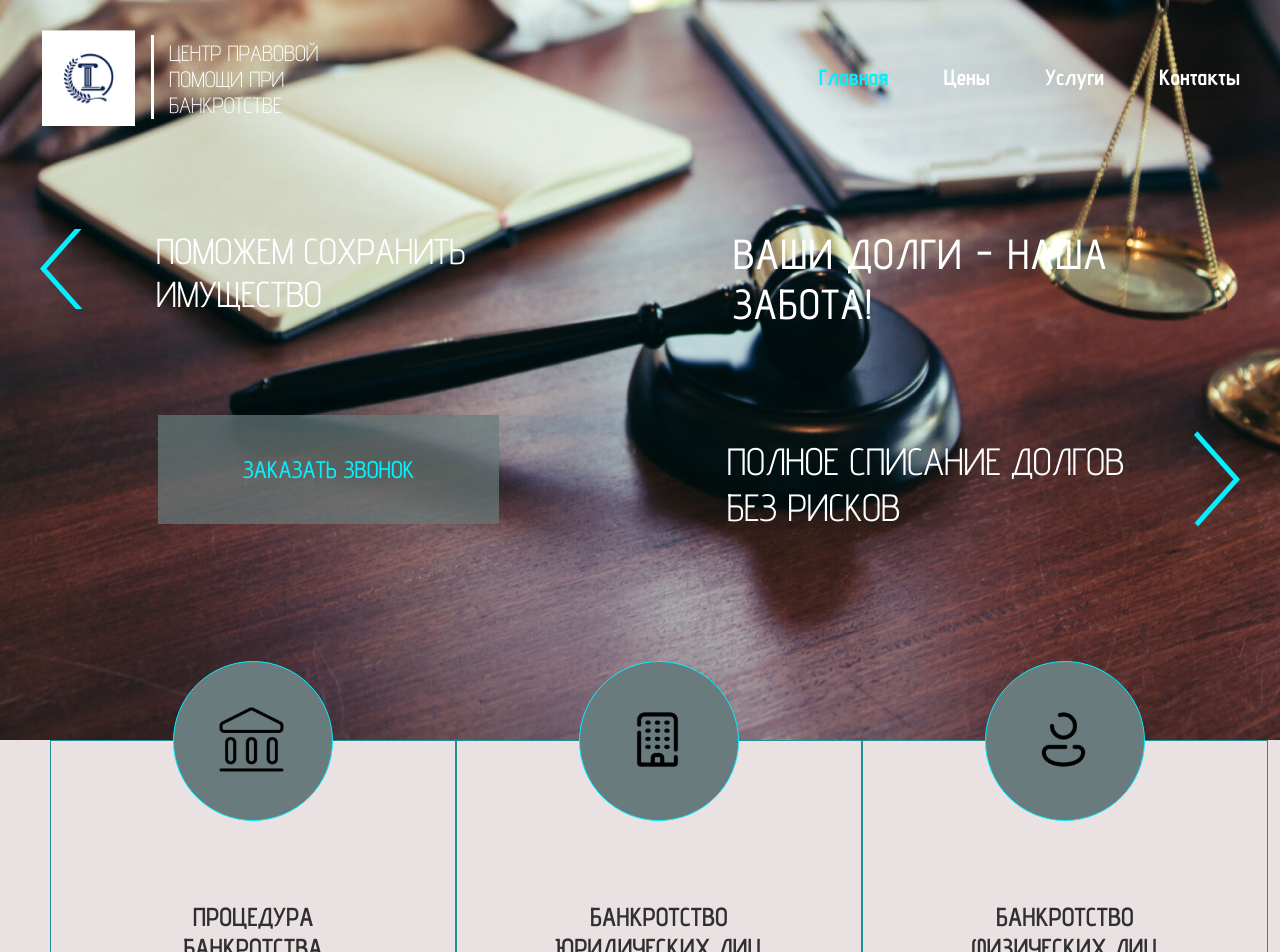
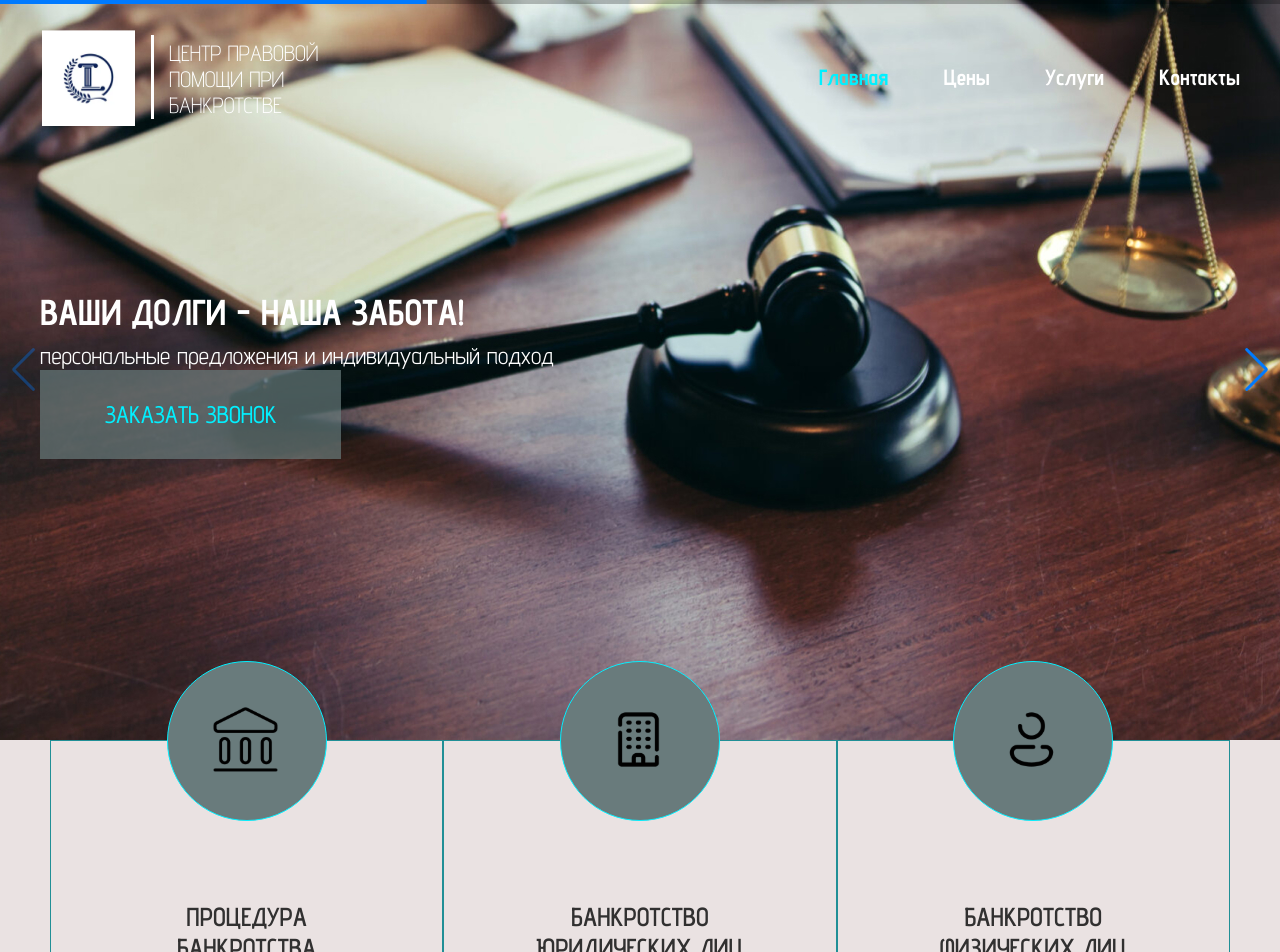
Before and after one commit to Irina-Strong-Lady/bankrupt, a Vue app: page / in a window 1280 px wide. Shown: the top 952 px of the page. Built offline with nearby package versions, Linux system fonts and the light colour scheme.

Commit message:
Second commit. Swiper begin implementing

```diff
--- a/package.json
+++ b/package.json
@@ -11,6 +11,7 @@
     "axios": "^1.5.1",
     "element-plus": "^2.4.1",
     "pinia": "^2.1.7",
+    "swiper": "^11.0.4",
     "vue": "^3.3.4",
     "vue-router": "^4.2.5"
   },
--- a/src/assets/styles/main.css
+++ b/src/assets/styles/main.css
@@ -84,4 +84,8 @@ time, mark, audio, video {
 a {
   color: inherit;
 }
+
+.swiper-button-prev, .swiper-button-next {
+  color: #02F0FF;
+}
 /*# sourceMappingURL=main.css.map */
--- a/src/components/AppLayout.vue
+++ b/src/components/AppLayout.vue
@@ -1,36 +1,60 @@
 <script setup>
+import { ref } from 'vue';
+import { Swiper, SwiperSlide } from 'swiper/vue';
+import { Navigation, Pagination } from 'swiper/modules';
+import 'swiper/css';
+import 'swiper/css/pagination';
+import 'swiper/css/navigation';
+
+
+const modules = [Pagination, Navigation]
+
+const pagination = {
+  clickable: true,
+  type: 'progressbar'
+}
+
 const props = defineProps({
     imgUrl: {
         type: String,
         required: true
+    },
+    serviceList: {
+      type: Object,
+      required: true
     }
 })
+
 </script>
 
 <template>
   <section>
-    <div :style="`background-image: url(${imgUrl})`" class="intro">
+    <swiper
+      :pagination="pagination"
+      :modules="modules"
+      :navigation="true"
+      class="intro"
+    >
+      <swiper-slide
+        v-for="(item, index) in serviceList"
+        :key="index" :style="`background-image: url(${imgUrl}${item.image})`"
+        class="intro"
+      >
         <div class="wrapper">
           <div class="top__wrapper">
-          <div class="arrow__wrapper"></div>
-          <div class="top__title-left">
-            <h1 class="top__text-left">ПОМОЖЕМ СОХРАНИТЬ ИМУЩЕСТВО</h1>
-          </div>
-          <div class="top__title-right">
-            <h1 class="top__text-right">ВАШИ ДОЛГИ - НАША ЗАБОТА!</h1>
+            <div class="top__title">
+              <h1 class="top__text">{{ item.title }}</h1>
+              <h2 class="top__text-low">{{ item.text }}</h2>
             </div>
           </div>
           <div class="bottom__wrapper">
             <div class="button__wrapper">
               <a href="#!" class="action__btn-text">ЗАКАЗАТЬ ЗВОНОК</a>
             </div>
-          <div class="bottom__title-right">
-            <h1 class="bottom__text-right">ПОЛНОЕ СПИСАНИЕ ДОЛГОВ БЕЗ РИСКОВ</h1>
-          </div>
-          <div class="arrow__wrapper-bottom"></div>
           </div>
         </div>
-    </div>
+      </swiper-slide>
+    </swiper>
   </section>
 </template>
 
@@ -42,17 +66,18 @@ const props = defineProps({
   background-repeat: no-repeat
   background-size: cover
   background-position: center
-  padding-top: 229px
   text-align: center
+  z-index: 0
   & .wrapper
-    display: inline-block
-    max-width: 1200px
+    position: relative
+    display: flex
+    flex-wrap: wrap
+    text-align: left
+    width: 1200px
 .top__wrapper
-  display: grid
-  grid-template-columns: 46px repeat(2, 1fr)
-  column-count: 1
-  gap: 0 70px
-  animation-duration: 2s
+  position: absolute
+  top: -10vh
+  animation-duration: 3s
   animation-name: slidein
   @keyframes slidein
     from
@@ -66,19 +91,8 @@ const props = defineProps({
   @media screen and (max-width: 1200px)
     grid-template-columns: 1fr
     gap: 0 50px
-.arrow__wrapper
-  background: url('../assets/img/svg/arrow-top.svg') no-repeat left
+.top__title
   transition: .5s
-  margin-bottom: 20px
-  &:hover, &:focus, &:active
-    opacity: .85
-    transform: translateX(-10px)
-    transition: .5s
-  @media screen and (max-width: 1200px)
-    display: none
-.top__title-left
-  transition: .5s
-  text-align: left
   &:hover, &:focus, &:active
     opacity: .85
     transform: translateX(-10px)
@@ -86,55 +100,36 @@ const props = defineProps({
     cursor: default
   @media screen and (max-width: 1200px)
    display: none
-.top__text-left
+.top__text
   color: #FFF
   font-size: 36px
   font-style: normal
+  font-weight: 700
+  line-height: normal
+  margin-bottom: 1vh
+.top__text-low
+  color: #FFF
+  font-size: 24px
+  font-style: normal
   font-weight: 400
   line-height: normal
-  padding-right: 100px
-.top__title-right
-  &:hover, &:focus, &:active
-    cursor: default
-  @media screen and (max-width: 1200px)
-    position: sticky
-    display: flex
-    flex-wrap: wrap
-    justify-content: center
-    margin: 0 15px
-.top__text-right
-  color: #FFF
-  font-size: 42px
-  font-style: normal
-  font-weight: 500
-  line-height: normal
-  letter-spacing: 1.5px
-  text-align: left
-  @media screen and (max-width: 1200px)
-    padding-left: 0
-  @media screen and (max-width: 767px)
-    padding-left: 0
-    font-size: 36px
-    text-align: center
 .bottom__wrapper
-  display: grid
-  grid-template-columns: repeat(2, 1fr) 46px
-  margin-top: 80px
+  position: absolute
   animation-duration: 3s
   animation-name: slidein1
   @media screen and (max-width: 1200px)
     grid-template-columns: 1fr
   @keyframes slidein1
     from
-      margin-left: 35%
+      margin-top: 35%
       width: 100%
       opacity: 0
     to
-      margin-left: 0%
+      margin-top: 0%
       width: 100%
       opacity: 1
 .button__wrapper
-  padding: 40px 85px
+  padding: 30px 65px
   background: rgba(105, 123, 124, 0.69)
   margin: auto
   transition: .5s
@@ -160,32 +155,30 @@ const props = defineProps({
   cursor: default
   @media screen and (max-width: 1200px)
     font-size: 20px
-.bottom__title-right
-  padding: 5% 8% 0 19%
-  transition: .5s
-  &:hover, &:focus, &:active
-    opacity: .85
-    transform: translateX(10px)
-    transition: .5s
-    cursor: default
-  @media screen and (max-width: 1200px)
-    display: none
-.bottom__text-right
-  color: #FFF
-  font-size: 38px
-  font-style: normal
-  font-weight: 400
-  line-height: normal
-  text-align: left
-.arrow__wrapper-bottom
-  background: url('../assets/img/svg/arrow-right.svg') no-repeat right
-  transition: .5s
-  margin-top: 20px
-  &:hover, &:focus, &:active
-    opacity: .85
-    transform: translateX(10px)
-    transition: .5s
-    cursor: default
-  @media screen and (max-width: 1200px)
-    display: none
+.swiper
+  width: 100%
+  height: 100%
+.swiper-slide
+  text-align: center
+  font-size: 18px
+  display: flex
+  justify-content: center
+  align-items: center
+  color: #FFFFFF
+.swiper-slide img
+  display: block
+  width: 100%
+  height: 100%
+.swiper-pagination-bullet
+  width: 50px
+  height: 50px
+  text-align: center
+  line-height: 20px
+  font-size: 12px
+  color: #000
+  opacity: 0
+  background: rgba(0, 0, 0, 0.2)
+.swiper-pagination-bullet-active
+  color: #fff
+  background: #007aff
 </style>
--- a/src/components/Cards.vue
+++ b/src/components/Cards.vue
@@ -16,9 +16,6 @@
               <div class="card__desc">
                 Эффективное представительство по защите прав физических и юридических лиц. Сотрудники с опытом работы в системе арбитражных судов всех инстанций
               </div>
-              <a href="#!" class="card__arrow">
-              <img src="/src/assets/img/svg/arrow-bottom-card.svg" alt="arrow-bottom-card">
-              </a>
             </div>
             <div class="card">
               <div class="card__pic">
@@ -30,9 +27,6 @@
               <div class="card__desc">
                 Сопровождение процедуры банкротства на любой стадии
               </div>
-              <a href="#!" class="card__arrow">
-                <img src="/src/assets/img/svg/arrow-bottom-card.svg" alt="arrow-bottom-card">
-              </a>
             </div>
             <div class="card">
               <div class="card__pic">
@@ -44,9 +38,6 @@
               <div class="card__desc">
                 100% успешных кейсов по защите прав граждан. Законные и эффективные подходы по избавлению от долговой нагрузки
               </div>
-              <a href="#!" class="card__arrow">
-                <img src="/src/assets/img/svg/arrow-bottom-card.svg" alt="arrow-bottom-card">
-              </a>
             </div>
           </div>
         </div>
--- a/src/components/Header.vue
+++ b/src/components/Header.vue
@@ -25,6 +25,11 @@ const burgerActive = () => {
   menuLinks.forEach(item => item.addEventListener('click', burgerOn));
 }
 
+const firstItemHoverRemove = () => {
+const firstItem = document.querySelectorAll('.header__item');
+firstItem.forEach(item => item.addEventListener('click', item.classList.remove('header__item-onload')));
+}
+
 const burgerOpen = ref(false);
 
 function burgerOn() {
@@ -45,7 +50,7 @@ const menuItems = ['Главная', 'Цены', 'Услуги', 'Контакт
         </div>
         <nav class="header__nav" :class="burgerOpen ? 'header__nav-active' : ''">
           <ul class="header__list">
-            <li v-for="(item, index) in menuItems" :key="index" class="header__item">
+            <li v-for="(item, index) in menuItems" :key="index" class="header__item header__item-onload" @click.capture="firstItemHoverRemove">
               <a href="#!" class="header__link">{{ item }}</a>
             </li>
           </ul>
@@ -176,8 +181,6 @@ img
   color: $white
   margin-right: 55px
   list-style-type: none
-  &:first-child
-    color: $accent
   &:last-child
     margin-right: 0
   @media screen and (max-width: 767px)
@@ -186,6 +189,9 @@ img
     margin-bottom: 30px
     &:last-child
       margin-bottom: 0
+.header__item-onload
+  &:first-child
+    color: $accent
 .header__link
   font-size: 22px
   font-style: normal
--- /dev/null
+++ b/src/components/PaginationAppLayout.vue
@@ -0,0 +1,63 @@
+<script>
+import { Swiper, SwiperSlide } from 'swiper/vue';
+import { Pagination } from 'swiper/modules';
+import 'swiper/css';
+import 'swiper/css/pagination';
+
+export default {
+  components: {
+    Swiper,
+    SwiperSlide
+  },
+  setup() {
+    return {
+      pagination: {
+        clickable: true,
+        renderBullet: function (index, className) {
+          return '<span class="' + className + '">' + (index + 1) + '</span>';
+        },
+      },
+      modules: [Pagination],
+    };
+  },
+};
+</script>
+
+<template>
+  <swiper :pagination="pagination" :modules="modules">
+    <swiper-slide>Slide 1</swiper-slide>
+    <swiper-slide>Slide 2</swiper-slide>
+    <swiper-slide>Slide 3</swiper-slide>
+    <swiper-slide>Slide 4</swiper-slide>
+  </swiper>
+</template>
+
+<style lang="sass" scoped>
+.swiper
+  width: 100%
+  height: 100%
+.swiper-slide
+  text-align: center
+  font-size: 18px
+  background: transparent
+  display: flex
+  justify-content: center
+  align-items: center
+  color: #FFFFFF
+.swiper-slide img
+  display: block
+  width: 100%
+  height: 100%
+.swiper-pagination-bullet
+  width: 20px
+  height: 20px
+  text-align: center
+  line-height: 20px
+  font-size: 12px
+  color: #000
+  opacity: 0
+  background: rgba(0, 0, 0, 0.2)
+.swiper-pagination-bullet-active
+  color: #fff
+  background: #007aff
+</style>
--- a/src/components/TextPhoto.vue
+++ b/src/components/TextPhoto.vue
@@ -3,6 +3,10 @@ const props = defineProps({
     imgUrl: {
         type: String,
         required: true
+    },
+    serviceList: {
+      type: Object,
+      required: true
     }
 })
 </script>
@@ -10,7 +14,7 @@ const props = defineProps({
 <template>
   <section>
     <div class="footer__section-layout">
-      <div :style="`background-image: url(${imgUrl})`" class="wrapper__photo">
+      <div :style="`background-image: url(${imgUrl}${serviceList[1].image})`" class="wrapper__photo">
         <div class="wrapper__text">
           <p class="text__photo">
             Закажите платную консультацию юриста по банкротству по телефону
--- a/src/pages/Home.vue
+++ b/src/pages/Home.vue
@@ -4,13 +4,31 @@ import Header from '../components/Header.vue';
 import Cards from '../components/Cards.vue';
 import TextPhoto from '../components/TextPhoto.vue';
 import Footer from '../components/Footer.vue';
+const imgUrl = "/src/assets/img/"
+const serviceList = [
+  {
+    image: 'background-image.jpg',
+    title: 'ВАШИ ДОЛГИ - НАША ЗАБОТА!',
+    text: 'персональные предложения и индивидуальный подход'
+  },
+  {
+    image: 'photo-for-text.jpg',
+    title: 'ПОМОЖЕМ СОХРАНИТЬ ИМУЩЕСТВО',
+    text: 'гибкая система скидок'
+  },
+  {
+    image: 'photo-for-text.jpg',
+    title: 'ПОЛНОЕ СПИСАНИЕ ДОЛГОВ БЕЗ РИСКОВ',
+    text: 'помощь в поиске выхода из любой ситуации'
+  }
+]
 </script>
 
 <template>
   <Header />
-  <AppLayout imgUrl="/src/assets/img/background-image.jpg" />
+  <AppLayout :imgUrl="imgUrl" :serviceList="serviceList"/>
   <Cards />
-  <TextPhoto imgUrl="/src/assets/img/photo-for-text.jpg"/>
+  <TextPhoto :imgUrl="imgUrl" :serviceList="serviceList"/>
   <Footer />
 </template>
 
```
Also changed, not shown: 2 other files (tests, documents, lock files or other folders). Lines whose indentation alone changed are shown as unchanged.
